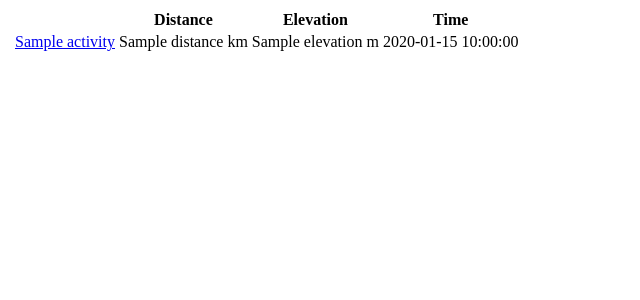
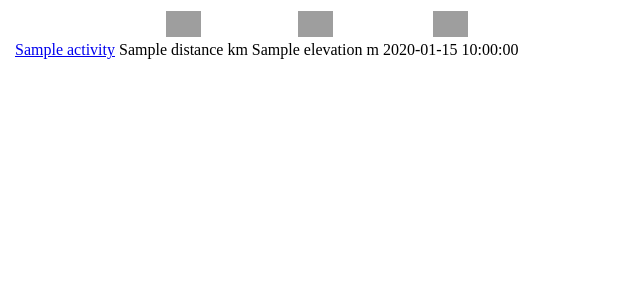
Before and after one commit to duvalcyril/strava-activities, a PHP site: template templates/strava-activities.html.twig in a window 1280 px wide. Shown: the top 300 px of the page, without its empty margins (0-640 px from the left). Run offline with PHP 8.4, Linux system fonts and the light colour scheme; the template is opened without the code that fills it: most values are stand-ins (such as "Sample title", 1, 10 or a date in 2020); some libraries are stand-ins or nearby versions; grey boxes are pictures that could not be loaded.

Commit message:
Add icons

```diff
--- a/templates/strava-activities.html.twig
+++ b/templates/strava-activities.html.twig
@@ -2,9 +2,9 @@
     <tr>
         <th></th>
         <th></th>
-        <th align="center">Distance</th>
-        <th align="center">Elevation</th>
-        <th align="center">Time</th>
+        <th align="center"><img src="https://www.svgrepo.com/show/447602/distance.svg" width="35" /></th>
+        <th align="center"><img src="https://www.svgrepo.com/show/314380/mountain-solid.svg" width="35"/></th>
+        <th align="center"><img src="https://www.svgrepo.com/show/506771/time.svg" width="35"/></th>
     </tr>
     {% for activity in activities %}
         <tr>
```
Also changed, not shown: README.md, public/distance.svg (added), public/mountain-solid.svg (added), public/time.svg (added), 1 other file.
